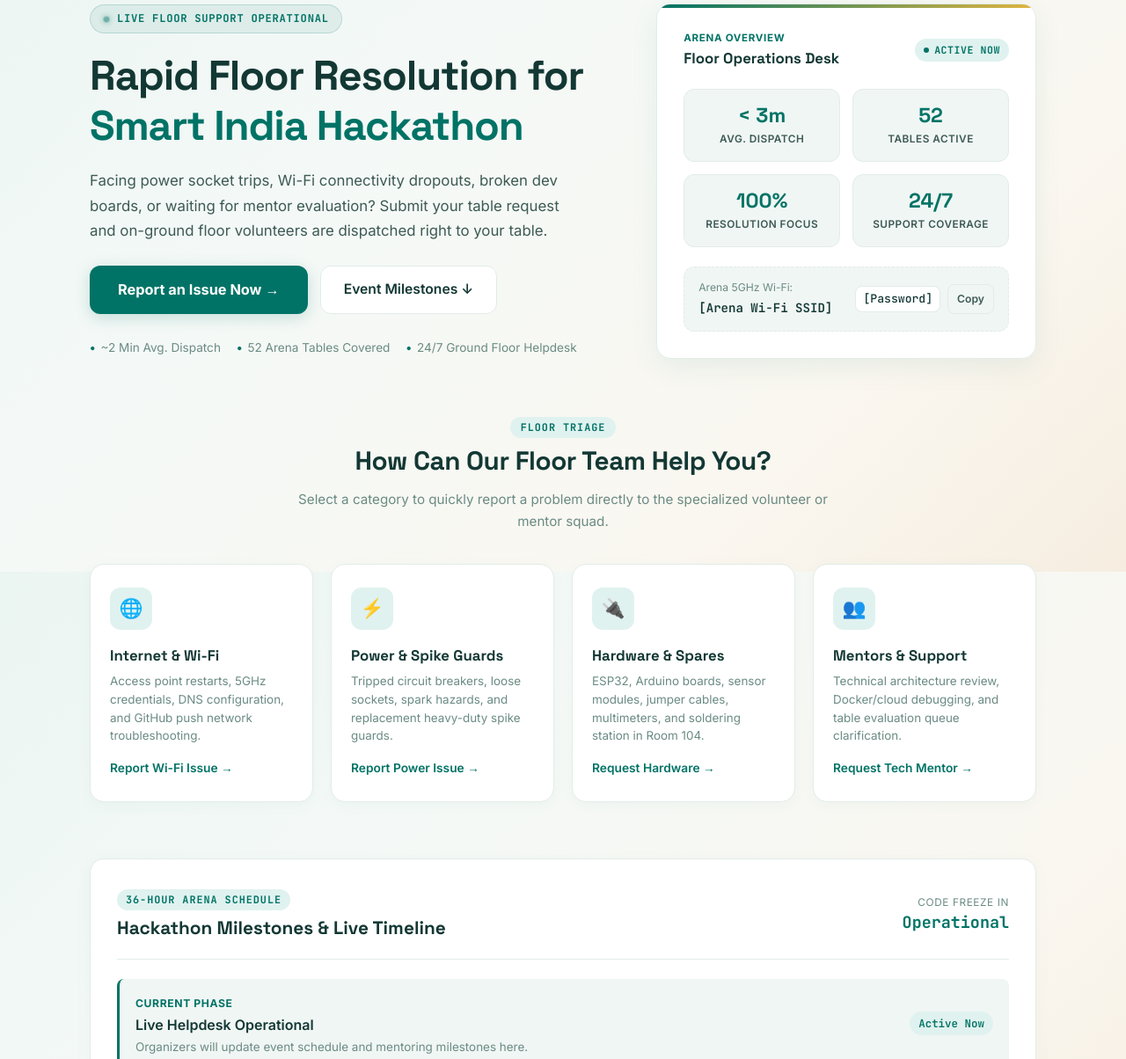
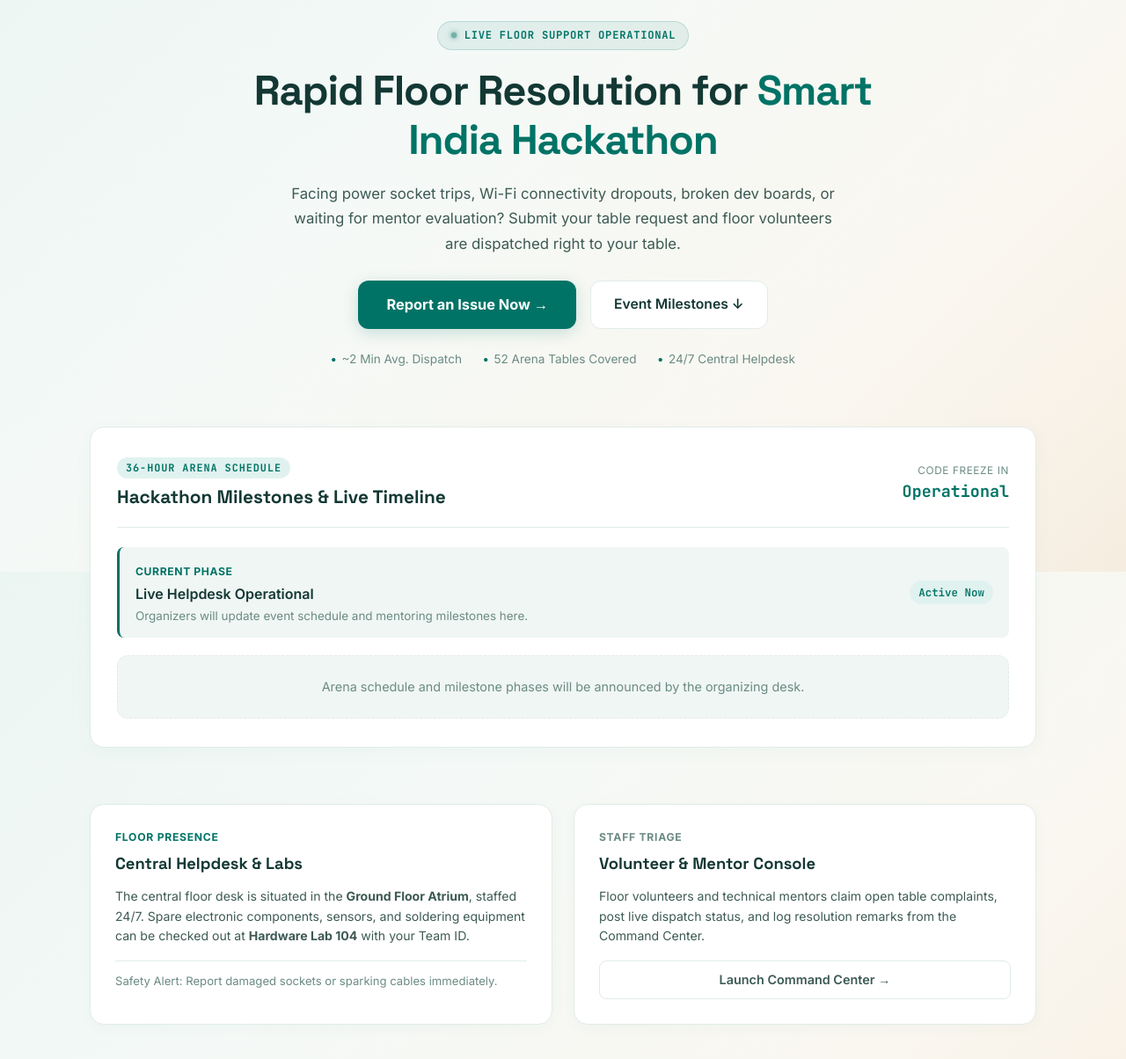
Before and after one commit to DhigveerrajuG/GBlr26sIh, a website: page index.html in a window 1280 px wide. Shown: the part 150-1354 px from the top of the page at 88% size. Drawn offline with Linux system fonts and the light colour scheme.

Commit message:
refactor: remove top card and category selector from index, update footer attribution to Venture Development Centre, and eliminate On-ground Helpdesk naming

```diff
--- a/index.html
+++ b/index.html
@@ -38,21 +38,19 @@
       </div>
     </header>
 
-    <!-- Asymmetric Split Hero Section -->
-    <section class="portal-hero-split">
-      <!-- Left Column: Primary Hook & Action -->
-      <div class="hero-content">
-        <div class="hero-pill-badge">
+    <!-- Centered Spacious Hero Section -->
+    <section class="portal-hero-single" style="text-align: center; max-width: 800px; margin: 0 auto 56px; padding: 20px 10px 10px;">
+      <div class="hero-pill-badge" style="margin: 0 auto 18px;">
         <span class="hero-pill-dot"></span>
         Live Floor Support Operational
       </div>
-        <h1 class="hero-main-title">
+      <h1 class="hero-main-title" style="margin-bottom: 18px;">
         Rapid Floor Resolution for <span>Smart India Hackathon</span>
       </h1>
-        <p class="hero-main-desc">
-          Facing power socket trips, Wi-Fi connectivity dropouts, broken dev boards, or waiting for mentor evaluation? Submit your table request and on-ground floor volunteers are dispatched right to your table.
+      <p class="hero-main-desc" style="margin: 0 auto 28px; max-width: 620px;">
+        Facing power socket trips, Wi-Fi connectivity dropouts, broken dev boards, or waiting for mentor evaluation? Submit your table request and floor volunteers are dispatched right to your table.
       </p>
-        <div class="hero-actions-group">
+      <div class="hero-actions-group" style="justify-content: center; gap: 16px; margin-bottom: 24px;">
         <a href="report.html" class="btn-hero-primary" id="btnReportIssue">
           Report an Issue Now &rarr;
         </a>
@@ -60,7 +58,7 @@
           Event Milestones &darr;
         </a>
       </div>
-        <div class="hero-feature-tags">
+      <div class="hero-feature-tags" style="justify-content: center; gap: 24px;">
         <div class="hero-feature-tag-item">
           <span style="color: var(--primary-green); font-weight: bold;">&bull;</span>
           <span>~2 Min Avg. Dispatch</span>
@@ -71,109 +69,7 @@
         </div>
         <div class="hero-feature-tag-item">
           <span style="color: var(--primary-green); font-weight: bold;">&bull;</span>
-            <span>24/7 Ground Floor Helpdesk</span>
-          </div>
-        </div>
-      </div>
-
-      <!-- Right Column: Floating Live Operations Card -->
-      <div class="hero-live-card">
-        <div class="live-card-header">
-          <div>
-            <span style="font-size: 0.72rem; font-weight: 700; text-transform: uppercase; letter-spacing: 0.06em; color: var(--primary-green); display: block;">Arena Overview</span>
-            <div class="live-card-title">Floor Operations Desk</div>
-          </div>
-          <div class="live-card-badge">
-            <span style="display: inline-block; width: 6px; height: 6px; border-radius: 50%; background: var(--primary-green);"></span>
-            Active Now
-          </div>
-        </div>
-
-        <div class="live-metrics-grid">
-          <div class="live-metric-box">
-            <div class="live-metric-value">&lt; 3m</div>
-            <div class="live-metric-label">Avg. Dispatch</div>
-          </div>
-          <div class="live-metric-box">
-            <div class="live-metric-value">52</div>
-            <div class="live-metric-label">Tables Active</div>
-          </div>
-          <div class="live-metric-box">
-            <div class="live-metric-value">100%</div>
-            <div class="live-metric-label">Resolution Focus</div>
-          </div>
-          <div class="live-metric-box">
-            <div class="live-metric-value">24/7</div>
-            <div class="live-metric-label">Support Coverage</div>
-          </div>
-        </div>
-
-        <div class="live-card-wifi">
-          <div>
-            <span style="font-size: 0.76rem; color: var(--text-muted); display: block;">Arena 5GHz Wi-Fi:</span>
-            <span style="font-family: var(--font-mono); font-weight: 600; font-size: 0.88rem; color: var(--text-main);">[Arena Wi-Fi SSID]</span>
-          </div>
-          <div style="display: flex; align-items: center; gap: 8px;">
-            <code style="font-family: var(--font-mono); font-size: 0.82rem; background: #FFFFFF; padding: 4px 8px; border-radius: var(--radius-sm); border: 1px solid var(--border-color);">[Password]</code>
-            <button class="btn btn-outline btn-sm" id="copyWifiBtn" style="padding: 4px 10px; font-size: 0.76rem;">Copy</button>
-          </div>
-        </div>
-      </div>
-    </section>
-
-    <!-- Core Issue Categories Feature Section -->
-    <section class="portal-section">
-      <div class="section-head-center">
-        <span style="font-family: var(--font-mono); font-size: 0.74rem; font-weight: 700; text-transform: uppercase; letter-spacing: 0.08em; color: var(--primary-green); background: var(--primary-green-light); padding: 4px 12px; border-radius: var(--radius-full);">
-          Floor Triage
-        </span>
-        <h2 class="section-head-title">
-          How Can Our Floor Team Help You?
-        </h2>
-        <p class="section-head-subtitle">
-          Select a category to quickly report a problem directly to the specialized volunteer or mentor squad.
-        </p>
-      </div>
-
-      <div class="categories-grid">
-        <!-- 1. Wi-Fi & Network -->
-        <div class="category-card">
-          <div>
-            <div class="category-icon-wrap">🌐</div>
-            <h4>Internet &amp; Wi-Fi</h4>
-            <p>Access point restarts, 5GHz credentials, DNS configuration, and GitHub push network troubleshooting.</p>
-          </div>
-          <a href="report.html?cat=wifi" class="category-link">Report Wi-Fi Issue &rarr;</a>
-        </div>
-
-        <!-- 2. Power & Electrical -->
-        <div class="category-card">
-          <div>
-            <div class="category-icon-wrap">⚡</div>
-            <h4>Power &amp; Spike Guards</h4>
-            <p>Tripped circuit breakers, loose sockets, spark hazards, and replacement heavy-duty spike guards.</p>
-          </div>
-          <a href="report.html?cat=power" class="category-link">Report Power Issue &rarr;</a>
-        </div>
-
-        <!-- 3. Hardware & Components -->
-        <div class="category-card">
-          <div>
-            <div class="category-icon-wrap">🔌</div>
-            <h4>Hardware &amp; Spares</h4>
-            <p>ESP32, Arduino boards, sensor modules, jumper cables, multimeters, and soldering station in Room 104.</p>
-          </div>
-          <a href="report.html?cat=hardware" class="category-link">Request Hardware &rarr;</a>
-        </div>
-
-        <!-- 4. Mentorship & Judging -->
-        <div class="category-card">
-          <div>
-            <div class="category-icon-wrap">👥</div>
-            <h4>Mentors &amp; Support</h4>
-            <p>Technical architecture review, Docker/cloud debugging, and table evaluation queue clarification.</p>
-          </div>
-          <a href="report.html?cat=tech" class="category-link">Request Tech Mentor &rarr;</a>
+          <span>24/7 Central Helpdesk</span>
         </div>
       </div>
     </section>
@@ -220,7 +116,7 @@
       <div class="guide-two-col">
         <!-- Card 1: Central Helpdesk Info -->
         <div style="background: #FFFFFF; border: 1.5px solid var(--border-color); border-radius: var(--radius-lg); padding: 28px; box-shadow: 0 4px 16px rgba(0, 115, 102, 0.04);">
-          <div style="font-size: 0.76rem; font-weight: 700; text-transform: uppercase; letter-spacing: 0.06em; color: var(--primary-green); margin-bottom: 6px;">On-Ground Presence</div>
+          <div style="font-size: 0.76rem; font-weight: 700; text-transform: uppercase; letter-spacing: 0.06em; color: var(--primary-green); margin-bottom: 6px;">Floor Presence</div>
           <h4 style="font-family: var(--font-display); font-size: 1.15rem; font-weight: 700; color: var(--text-main); margin-bottom: 12px;">Central Helpdesk &amp; Labs</h4>
           <p style="font-size: 0.88rem; color: var(--text-secondary); line-height: 1.6; margin-bottom: 16px;">
             The central floor desk is situated in the <strong>Ground Floor Atrium</strong>, staffed 24/7.
@@ -252,10 +148,10 @@
     <!-- Attribution Footer -->
     <footer class="app-footer" style="padding-top: 48px; border-top: 1.5px solid var(--border-color);">
       <p style="font-size: 0.88rem; color: var(--text-secondary);">
-        Developed by <strong>DhigveerrajuG</strong> for VDC, GITAM University Bengaluru
+        <strong>Venture Development Centre</strong>, GITAM University Bengaluru
       </p>
       <p style="font-size: 0.76rem; color: var(--text-muted); margin-top: 6px;">
-        Smart India Hackathon 2026 &bull; On-Ground Floor Helpdesk &bull; Built with GITAM University Brand Palette
+        Smart India Hackathon 2026 &bull; SIH Support Desk &bull; Built with GITAM University Brand Palette
       </p>
     </footer>
 
--- a/package.json
+++ b/package.json
@@ -1,7 +1,7 @@
 {
   "name": "sih-support-desk",
   "version": "2.0.0",
-  "description": "Smart India Hackathon On-Ground Helpdesk & Issue Reporting Platform",
+  "description": "Smart India Hackathon Support Desk & Issue Reporting Platform",
   "main": "server.js",
   "scripts": {
     "start": "python server.py",
```
Also changed, not shown: COMMUNITY_STANDARDS.md (+2 -2 lines), SECURITY.md (+1 -1 lines), admin.html (+6 -0 lines), report.html (+2 -2 lines), .agents/rules/community-standards.md, README.md. Lines whose indentation alone changed are shown as unchanged.
